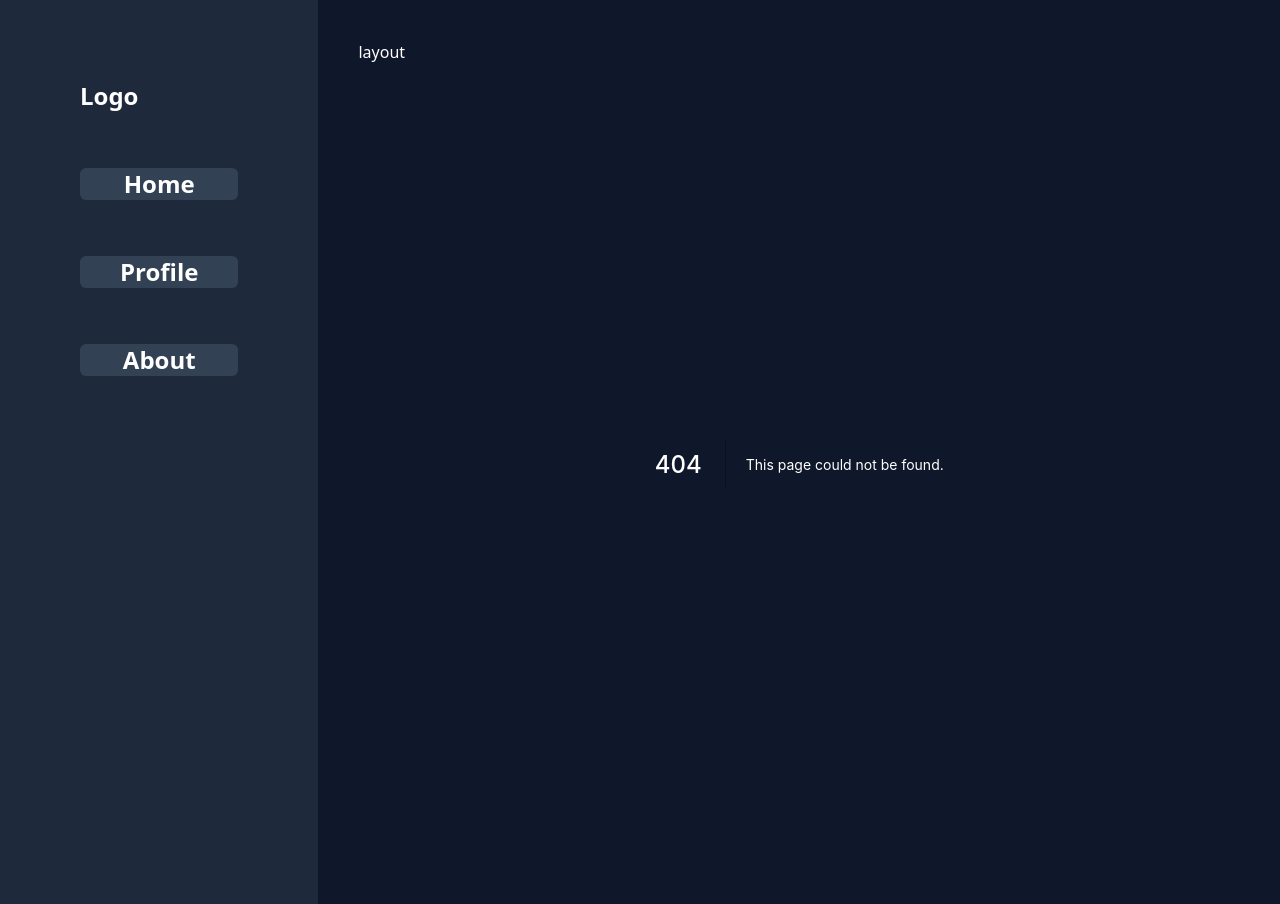
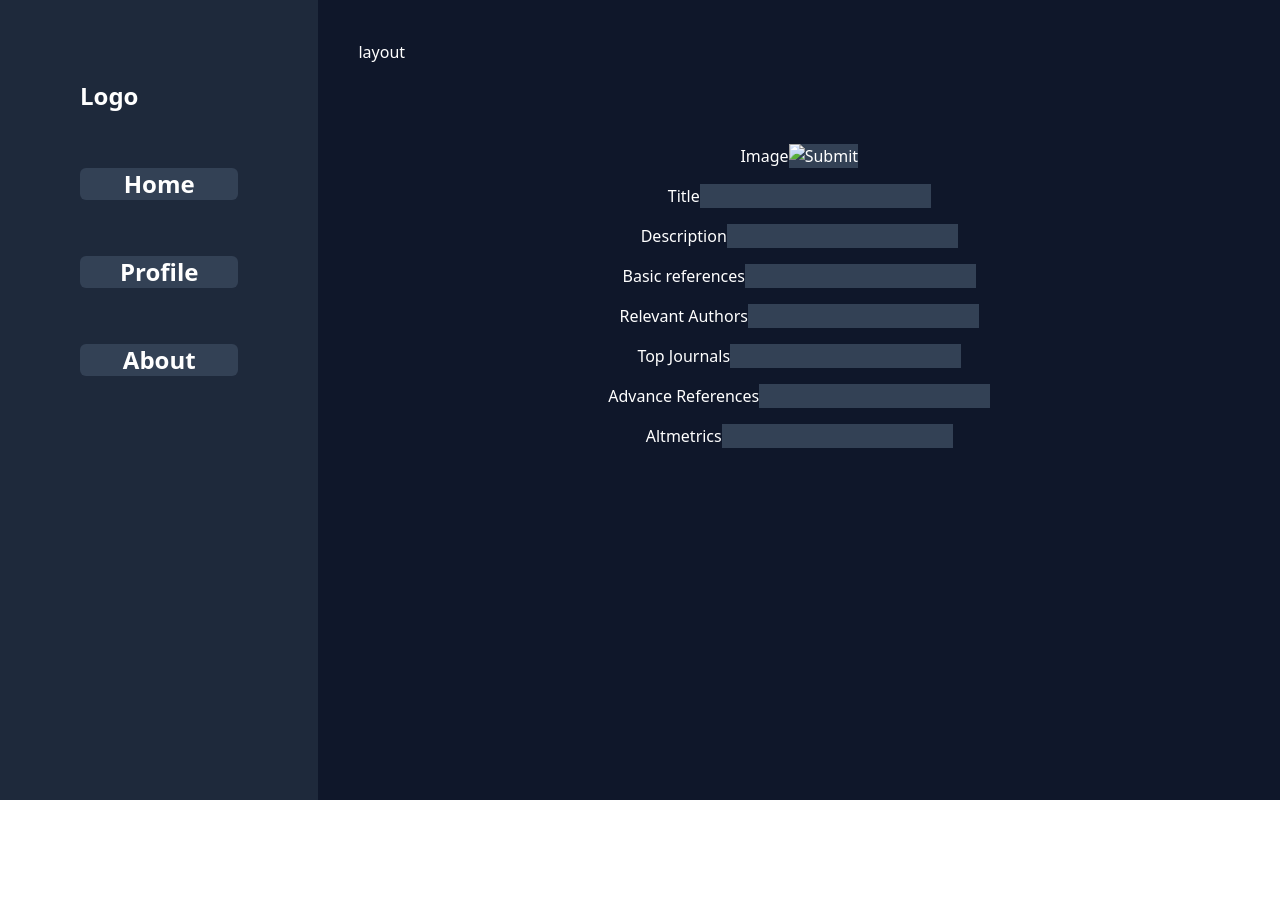
Before and after one commit to camiloP96/InfoProject, a Next.js app: page /content/AddTopic in a window 1280 px wide. Before the commit this address had no page. After the commit the page ends 800 px from the top, so only its background shows below. Built offline with nearby package versions, Linux system fonts and the light colour scheme.

Commit message:
add AddDomain and AddTopic Page

```diff
--- /dev/null
+++ b/pages/content/AddDomain.tsx
@@ -0,0 +1,45 @@
+import React from 'react'
+
+const AddDomain = () => {
+    return (
+        <div className='grid grid-cols-1 justify-items-center gap-4 my-20 '>
+            <div>
+                <label htmlFor='ImageHA'>Image</label>
+                <input type='image' id='ImageHA' name='ImageHA' className='bg-slate-700 focus:outline-none'></input>
+            </div>
+            <div>
+                <label htmlFor='NameD'>Name</label>
+                <input type='text' id='NameD' name='NameD' className='bg-slate-700 focus:outline-none'></input>
+            </div>
+            <div>
+                <label htmlFor='DescriptionD'>Description</label>
+                <input type='text' id='DescriptionD' name='DescriptionD' className='bg-slate-700 focus:outline-none'></input>
+            </div>
+            <div>
+                <label htmlFor='HistoryD'>History</label>
+                <input type='text' id='HistoryD' name='HistoryD' className='bg-slate-700 focus:outline-none'></input>
+            </div>
+            <div>
+                <label htmlFor=''>Handbooks</label>
+                <input type='' id='' name='' className='bg-slate-700 focus:outline-none'></input>
+            </div>
+            <div>
+                <label htmlFor=''>Topics</label>
+                <input type='' id='' name='' className='bg-slate-700 focus:outline-none'></input>
+            </div>
+            <div>
+                <label htmlFor=''>VideoConferences</label>
+                <input type='' id='' name='' className='bg-slate-700 focus:outline-none'></input>
+            </div>
+            <div>
+                <label htmlFor=''>Altmetrics</label>
+                <input type='' id='' name='' className='bg-slate-700 focus:outline-none'></input>
+            </div>
+
+
+
+        </div>
+    )
+}
+
+export default AddDomain
--- /dev/null
+++ b/pages/content/AddTopic.tsx
@@ -0,0 +1,50 @@
+import React from 'react'
+
+const AddTopic = () => {
+    return (
+        <div className='grid grid-cols-1 justify-items-center gap-4 my-20'>
+            <div>
+                <label htmlFor='ImageT'>Image</label>
+                <input type='image' id='ImageT' name='ImageT' className='bg-slate-700 focus:outline-none'></input>
+            </div>
+
+            <div>
+                <label htmlFor='TitleT'>Title</label>
+                <input type='text' id='TitleT' name='TitleT' className='bg-slate-700 focus:outline-none'></input>
+            </div>
+
+            <div>
+                <label htmlFor='DescriptionT'>Description</label>
+                <input type='text' id='DescriptionT' name='DescriptionT' className='bg-slate-700 focus:outline-none'></input>
+            </div>
+
+            <div>
+                <label htmlFor=''>Basic references</label>
+                <input type='' id='' name='' className='bg-slate-700 focus:outline-none'></input>
+            </div>
+
+            <div>
+                <label htmlFor=''>Relevant Authors</label>
+                <input type='' id='' name='' className='bg-slate-700 focus:outline-none'></input>
+            </div>
+
+            <div>
+                <label htmlFor=''>Top Journals</label>
+                <input type='' id='' name='' className='bg-slate-700 focus:outline-none'></input>
+            </div>
+
+            <div>
+                <label htmlFor=''>Advance References</label>
+                <input type='' id='' name='' className='bg-slate-700 focus:outline-none'></input>
+            </div>
+
+            <div>
+                <label htmlFor=''>Altmetrics</label>
+                <input type='' id='' name='' className='bg-slate-700 focus:outline-none'></input>
+            </div>
+
+        </div>
+    )
+}
+
+export default AddTopic
--- a/pages/users/user.tsx
+++ b/pages/users/user.tsx
@@ -1,4 +1,5 @@
 import React from 'react'
+import Link from 'next/dist/client/link'
 
 const user = () => {
     return (
@@ -25,7 +26,19 @@ const user = () => {
                    <td>student</td>
                </tr>
            </table>
+            <div className='gap-4 m-5 grid grid-cols-1'>
+           <Link href='/content/AddTopic'>
+               <button className='bg-slate-600 rounded'>
+               <a>Add Topic</a>
+               </button>
+           </Link>
 
+           <Link href='/content/AddDomain'>
+               <button className='bg-slate-600 rounded'>
+               <a>Add Domain</a>
+               </button>
+           </Link>
+           </div>
         </div>
     )
 }
```
